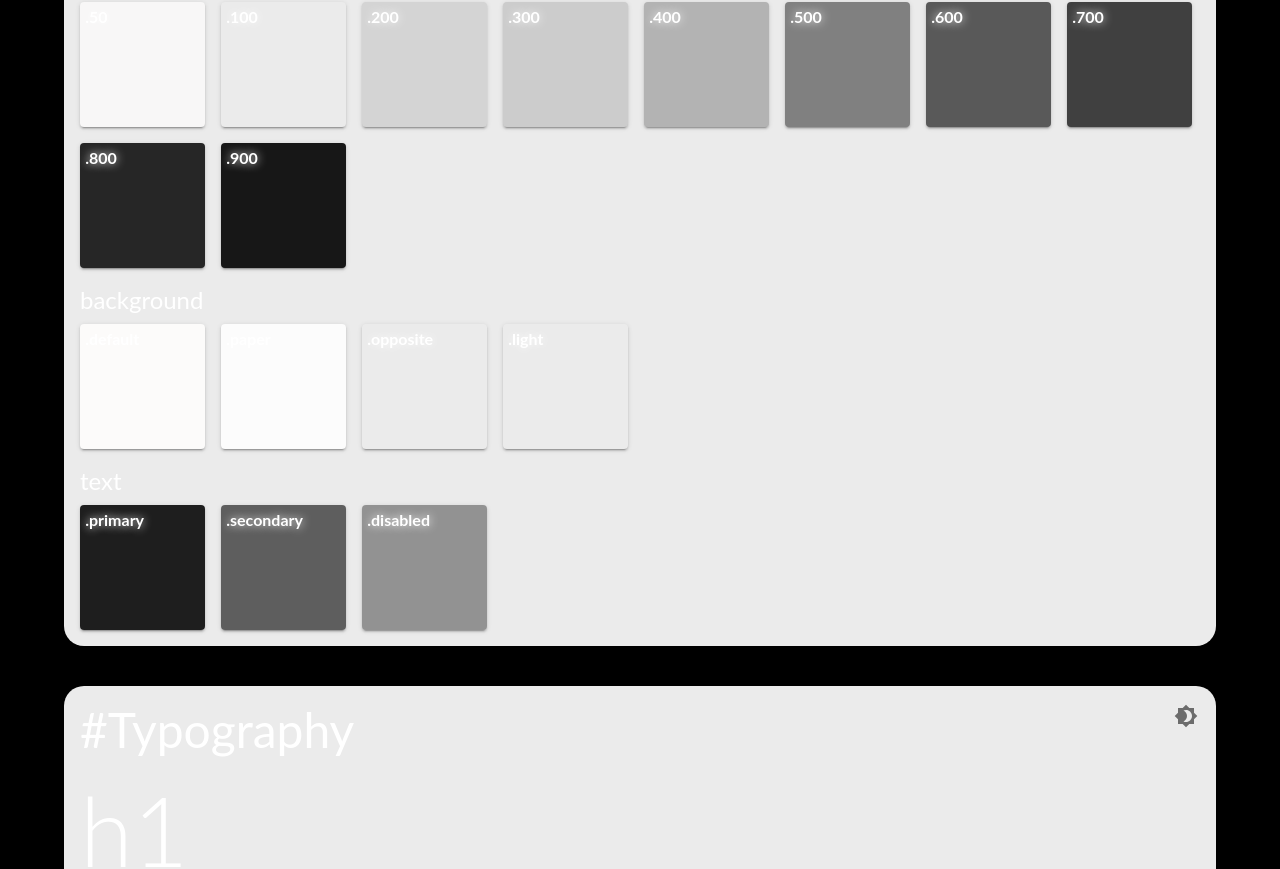
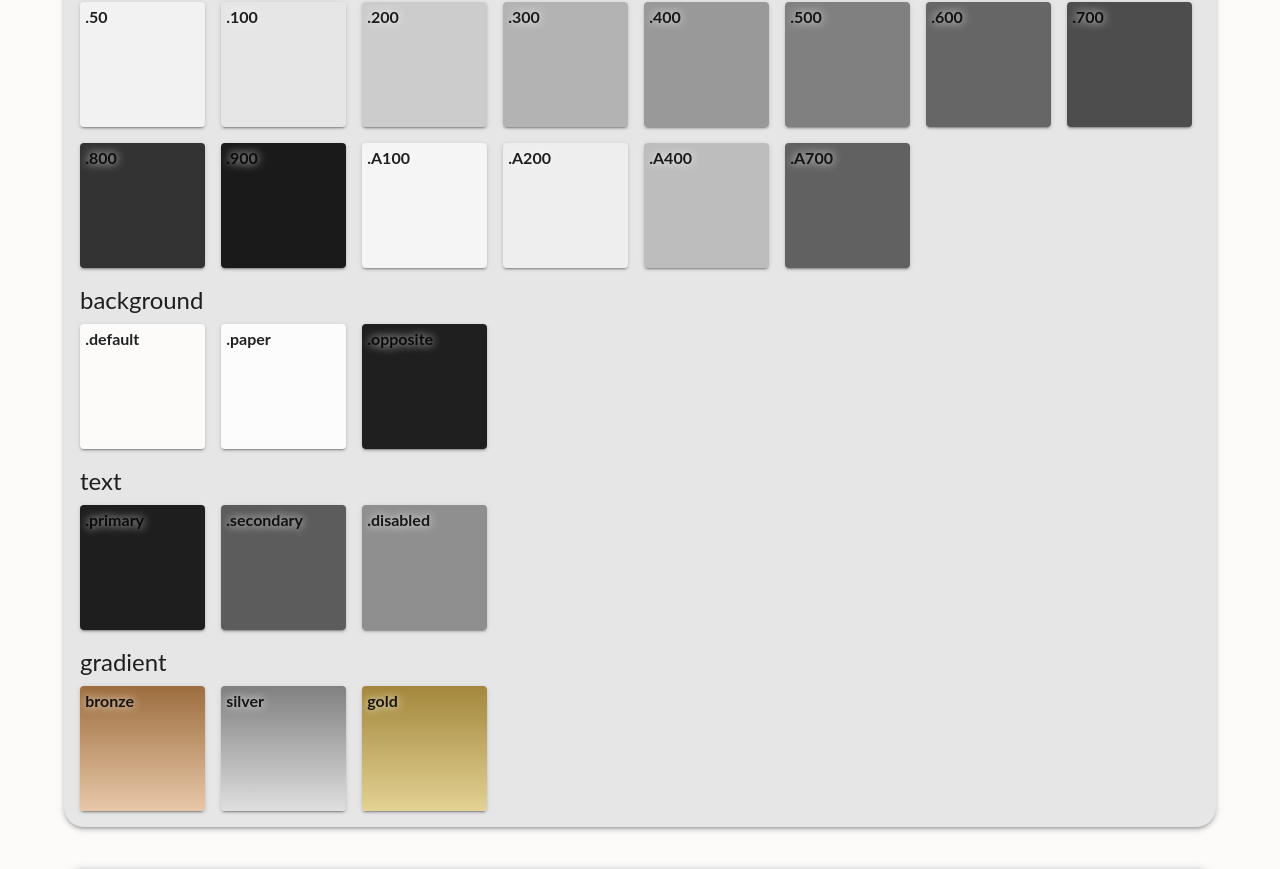
Before and after one commit to emre-cil/vite-mui-ts, a React (Vite) app: page / in a window 1280 px wide. Shown: the part 1368-2237 px from the top of the page. Built offline with nearby package versions, Linux system fonts and the light colour scheme.

Commit message:
update: theme (gradients)

```diff
--- a/src/components/TemplateTester/TemplateTester.tsx
+++ b/src/components/TemplateTester/TemplateTester.tsx
@@ -1,6 +1,6 @@
 import React from 'react';
 import { changeMode, selectMode } from '@/features/userSlice';
-import { Stack, Box, Typography, IconButton, TypographyVariant, SxProps } from '@mui/material';
+import { Stack, Box, Typography, IconButton, TypographyVariant, SxProps, Theme } from '@mui/material';
 import Brightness4Icon from '@mui/icons-material/Brightness4';
 import { useDispatch, useSelector } from 'react-redux';
 
@@ -35,15 +35,34 @@ const TemplateTester = () => {
     },
     {
       type: 'grey',
-      colors: ['.50', '.100', '.200', '.300', '.400', '.500', '.600', '.700', '.800', '.900'],
+      colors: [
+        '.50',
+        '.100',
+        '.200',
+        '.300',
+        '.400',
+        '.500',
+        '.600',
+        '.700',
+        '.800',
+        '.900',
+        '.A100',
+        '.A200',
+        '.A400',
+        '.A700',
+      ],
     },
     {
       type: 'background',
-      colors: ['.default', '.paper', '.opposite', '.light'],
+      colors: ['.default', '.paper', '.opposite'],
     },
     {
       type: 'text',
       colors: ['.primary', '.secondary', '.disabled'],
+    },
+    {
+      type: 'gradient',
+      colors: ['bronze', 'silver', 'gold'],
     },
   ];
   const typographies = [
@@ -99,7 +118,7 @@ const TemplateTester = () => {
                   width: { xs: 62, sm: 100, md: 125 },
                   height: { xs: 62, sm: 100, md: 125 },
                   backgroundColor: cat.type + color,
-                  background: color === 'gradient' && cat.type + color,
+                  background: (theme: Theme) => theme.palette.gradient[color],
                   borderRadius: 1,
                   p: 0.65,
                   '& p': {
--- a/src/themes/AppThemeProvider.tsx
+++ b/src/themes/AppThemeProvider.tsx
@@ -1,28 +1,28 @@
 import { ThemeProvider, createTheme, responsiveFontSizes } from '@mui/material/styles';
 import { selectMode } from '@/features/userSlice';
 import { useSelector } from 'react-redux';
-import { PaletteMode, PaletteOptions } from '@mui/material';
+import { PaletteMode } from '@mui/material';
 import * as React from 'react';
 type Props = {
   children?: React.ReactNode;
 };
 
 declare module '@mui/material/styles' {
-  // Create gradient type
+  // index signature typegradients
+
+  interface TypeGradient {
+    [key: string]: string;
+  }
+
   interface Palette {
-    Gradient: {
-      Bronze: string;
-      Silver: string;
-      Gold: string;
-    };
+    gradient: TypeGradient;
   }
-  // Extend the palette
   interface PaletteOptions {
-    Gradient?: {
-      Bronze?: string;
-      Silver?: string;
-      Gold?: string;
-    };
+    gradient: TypeGradient;
+  }
+
+  interface TypeBackground {
+    opposite: string;
   }
 }
 
@@ -42,39 +42,30 @@ export const AppThemeProvider: React.FC<Props> = ({ children }) => {
         },
         background: {
           default: mode === 'dark' ? '#1F1F1F' : '#FCFBFA',
-          paper: mode === 'dark' ? '#131313' : '#fcfcfc',
-          //   opposite: mode === 'dark' ? '#FCFBFA' : '#1F1F1F',
-          //   light: '#FCFBFA',
+          opposite: mode === 'dark' ? '#FCFBFA' : '#1F1F1F',
+          paper: mode === 'dark' ? '#131313' : '#FCFCFC',
         },
         grey: {
-          50: mode === 'dark' ? 'hsl(0, 0%, 9%)' : 'hsl(0, 10%, 97%)',
-          100: mode === 'dark' ? 'hsl(0, 0%, 15%)' : 'hsl(0, 0%, 92%)',
-          200: mode === 'dark' ? 'hsl(0, 0%, 25%)' : 'hsl(0, 0%, 83%)',
-          300: mode === 'dark' ? 'hsl(0, 0%, 35%)' : 'hsl(0, 0%, 80%)',
-          400: mode === 'dark' ? 'hsl(0, 0%, 50%)' : 'hsl(0, 0%, 70%)',
-          500: mode === 'dark' ? 'hsl(0, 0%, 70%)' : 'hsl(0, 0%, 50%)',
-          600: mode === 'dark' ? 'hsl(0, 0%, 80%)' : 'hsl(0, 0%, 35%)',
-          700: mode === 'dark' ? 'hsl(0, 0%, 83%)' : 'hsl(0, 0%, 25%)',
-          800: mode === 'dark' ? 'hsl(0, 0%, 90%)' : 'hsl(0, 0%, 15%)',
-          900: mode === 'dark' ? 'hsl(0, 10%, 97%)' : 'hsl(0, 0%, 9%)',
+          50: mode === 'dark' ? 'hsl(0, 0%, 10%)' : 'hsl(0, 5%, 95%)',
+          100: mode === 'dark' ? 'hsl(0, 0%, 20%)' : 'hsl(0, 0%, 90%)',
+          200: mode === 'dark' ? 'hsl(0, 0%, 30%)' : 'hsl(0, 0%, 80%)',
+          300: mode === 'dark' ? 'hsl(0, 0%, 40%)' : 'hsl(0, 0%, 70%)',
+          400: mode === 'dark' ? 'hsl(0, 0%, 50%)' : 'hsl(0, 0%, 60%)',
+          500: mode === 'dark' ? 'hsl(0, 0%, 60%)' : 'hsl(0, 0%, 50%)',
+          600: mode === 'dark' ? 'hsl(0, 0%, 70%)' : 'hsl(0, 0%, 40%)',
+          700: mode === 'dark' ? 'hsl(0, 0%, 80%)' : 'hsl(0, 0%, 30%)',
+          800: mode === 'dark' ? 'hsl(0, 0%, 90%)' : 'hsl(0, 0%, 20%)',
+          900: mode === 'dark' ? 'hsl(0, 5%, 95%)' : 'hsl(0, 0%, 10%)',
         },
-
-        Gradient: {
-          Bronze: 'linear-gradient(180deg, #9C6D3E 0%, #E8C8A9 100%)',
-          Silver: 'linear-gradient(180deg, #808080 0%, #DFDFDF 100%)',
-          Gold: 'linear-gradient(180deg, #A3873C 0%, #E3D294 100%)',
+        gradient: {
+          bronze: 'linear-gradient(180deg, #9C6D3E 0%, #E8C8A9 100%)',
+          silver: 'linear-gradient(180deg, #808080 0%, #DFDFDF 100%)',
+          gold: 'linear-gradient(180deg, #A3873C 0%, #E3D294 100%)',
         },
       },
 
-      //   text: {
-      //     primary: mode === 'dark' ? '#FCFBFA' : '#5C5C5C',
-      //     disabled: '#C3C1BD',
-      //     secondary: '#999999',
-      //   },
-
       typography: {
         fontFamily: 'Lato, sans-serif',
-        // fontstyle: 'normal',
         body1: {
           lineHeight: '20px',
         },
@@ -91,20 +82,12 @@ export const AppThemeProvider: React.FC<Props> = ({ children }) => {
         //   lineHeight: '14px',
         //   display: 'block',
         // },
-        //subtitle1
-        //subtitle2
-        //button
-        //caption
-        //overline
       },
       components: {
-        //CSS BODY
         MuiCssBaseline: {
           styleOverrides: {
             body: {
-              backgroundColor: '#000',
-              color: '#fff',
-              height: '100%',
+              // ---CSS BODY--- \\
             },
           },
         },
--- a/vite.config.ts
+++ b/vite.config.ts
@@ -4,9 +4,7 @@ import * as path from 'path';
 
 export default defineConfig({
   plugins: [react()],
-  build: {
-    sourcemap: false,
-  },
+  build: {},
   resolve: {
     alias: {
       '@': path.resolve(__dirname, 'src'),
```
Also changed, not shown: package.json (+7 -7 lines), 1 other file (tests, documents, lock files or other folders).
